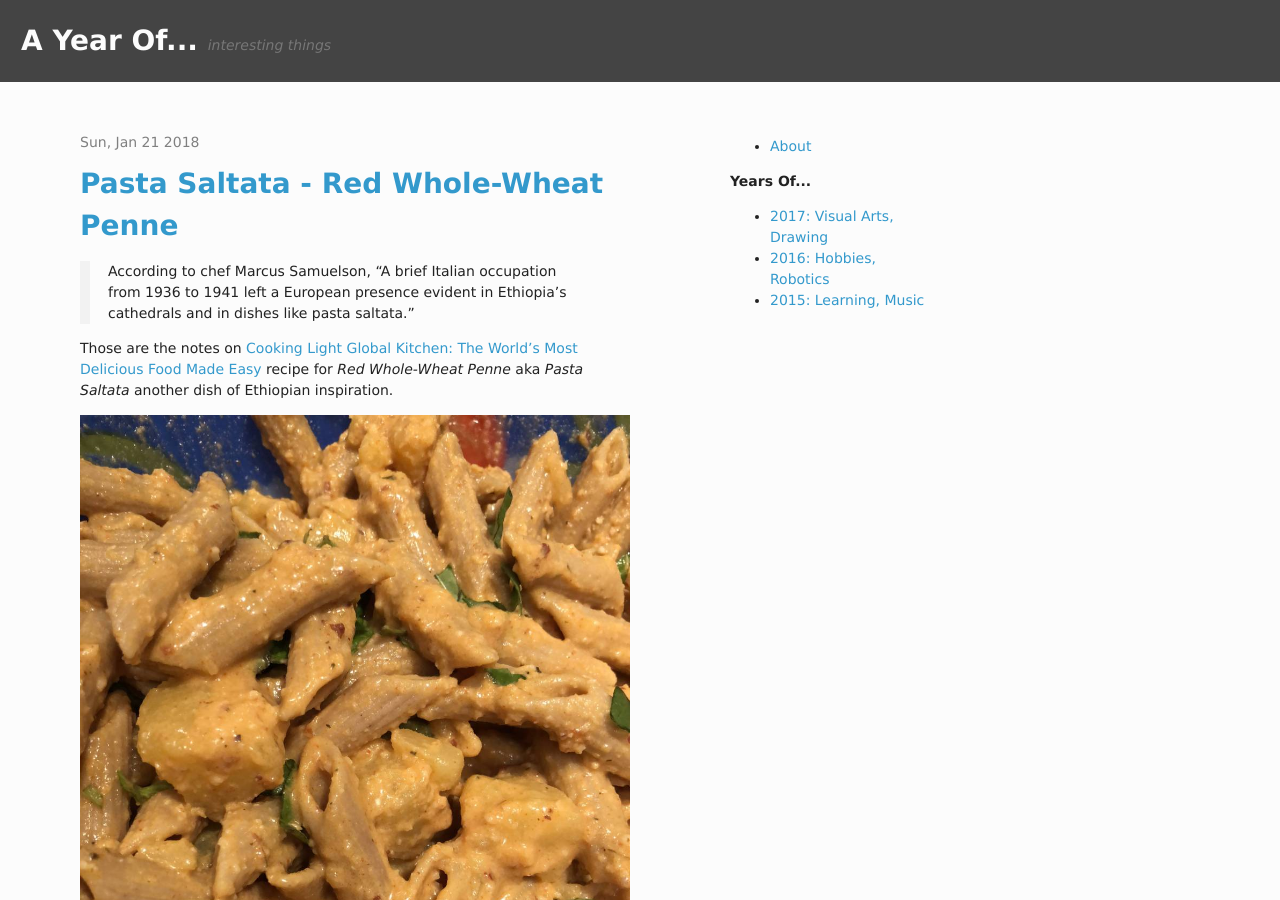
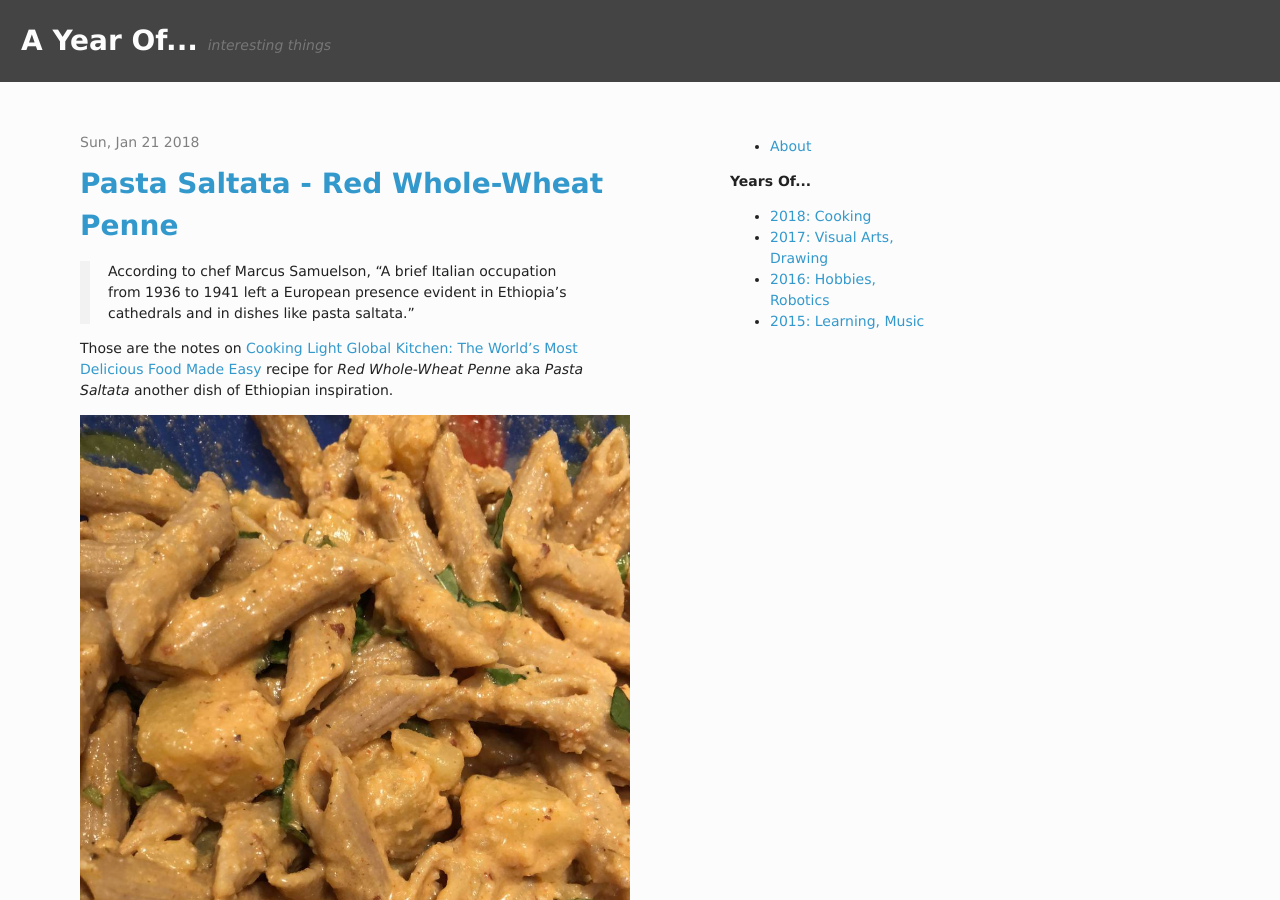
Before and after one commit to AYearOf/ayearof.github.io, a Jekyll site: the page built from index.html, in a window 1280 px wide and 900 px high. Built offline with Jekyll 4.4.1, drawn with Linux system fonts in a browser that asks for light colours.

Commit message:
sidebar to include Year of Cooking

```diff
--- a/_includes/sidebar.html
+++ b/_includes/sidebar.html
@@ -4,6 +4,7 @@
     </ul>
     <h2>Years Of...</h2>
     <ul>
+        <li><a href="/2018/">2018: Cooking</a></li>
         <li><a href="/2017/">2017: Visual Arts, Drawing</a></li>
         <li><a href="/2016/">2016: Hobbies, Robotics</a></li>
         <li><a href="/2015/">2015: Learning, Music</a></li>
```
